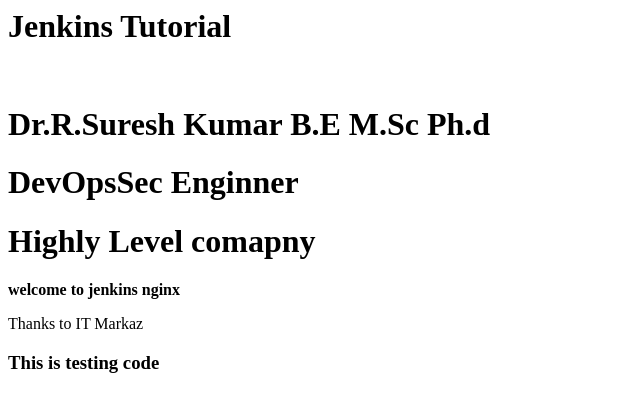
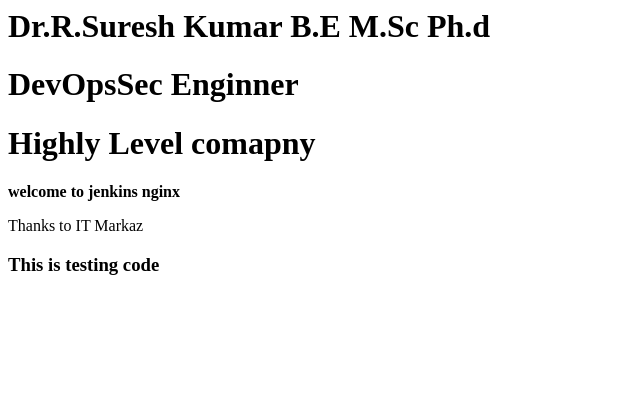
Before and after one commit to sureshk16/TEST, a plain HTML site: page index.html in a window 1280 px wide. Shown: the whole page, without its empty margins (0-640 px from the left). Drawn offline with Linux system fonts and the light colour scheme.

Commit message:
Update index.html

```diff
--- a/index.html
+++ b/index.html
@@ -1,4 +1,3 @@
-<h1>Jenkins Tutorial</h1><br>
 <h1>  Dr.R.Suresh Kumar B.E M.Sc Ph.d</h1>
 <h1> DevOpsSec Enginner </h1>
 <h1>  Highly Level comapny</h1>
```
